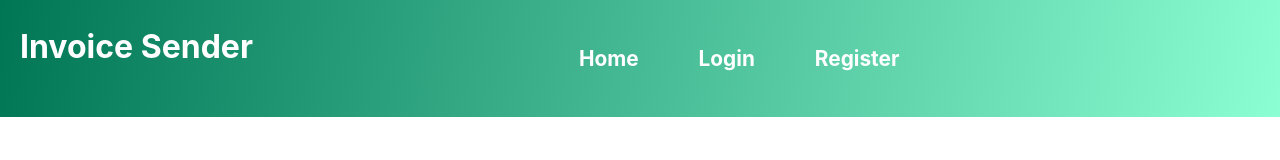
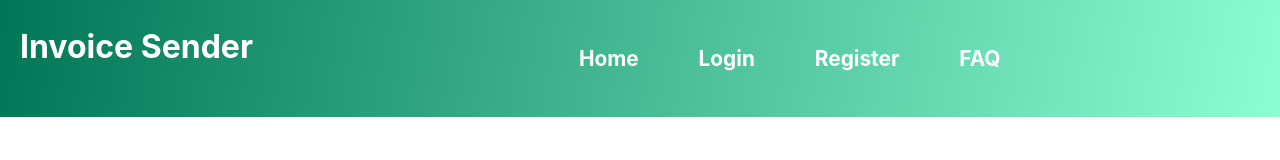
Before and after one commit to grantaspetraitis/Invoice-sender-app, a React (Create React App) app in the folder client/: page / in a window 1280 px wide. Shown: the top 160 px of the page. Built offline with nearby package versions, Linux system fonts and the light colour scheme.

Commit message:
added scroll to faq

```diff
--- a/client/package.json
+++ b/client/package.json
@@ -14,6 +14,7 @@
     "react-dom": "^18.2.0",
     "react-hot-toast": "^2.3.0",
     "react-router-dom": "^6.3.0",
+    "react-router-hash-link": "^2.4.3",
     "react-scripts": "5.0.1",
     "web-vitals": "^2.1.4"
   },
--- a/client/src/App.css
+++ b/client/src/App.css
@@ -1,3 +1,7 @@
+body {
+  scroll-behavior: smooth;
+}
+
 /* Navbar */
 
 .burger-menu li {
--- a/client/src/App.jsx
+++ b/client/src/App.jsx
@@ -1,5 +1,5 @@
 import './App.css';
-import { BrowserRouter as Router, Routes, Route } from 'react-router-dom';
+import { BrowserRouter as Router, Routes, Route, useLocation } from 'react-router-dom';
 import { Toaster } from 'react-hot-toast';
 import AppContextProvider from './Context';
 import Navbar from './components/Navbar';
@@ -11,8 +11,11 @@ import Verify from './pages/Verify';
 import Profile from './pages/Profile';
 import Footer from './components/Footer';
 import Details from './pages/Details';
+import FAQ from './components/FAQ';
+import { useEffect } from 'react';
 
 function App() {
+
   return (
     <AppContextProvider>
       <Toaster
@@ -21,8 +24,7 @@ function App() {
         toastOptions={{
           duration: 9000
         }}
-        />
-      <Router>
+      />
         <Navbar />
         <Routes>
           <Route path='/' element={<Home />} />
@@ -32,9 +34,9 @@ function App() {
           <Route path='/verify/:token' element={<Verify />} />
           <Route path='/profile' element={<Profile />} />
           <Route path='/details' element={<Details />} />
+          <Route path='#faq' element={<FAQ />} />
         </Routes>
         <Footer />
-      </Router>
     </AppContextProvider>
   );
 }
--- a/client/src/components/FAQ.jsx
+++ b/client/src/components/FAQ.jsx
@@ -1,4 +1,4 @@
-import { Link, useNavigate } from 'react-router-dom';
+import { Link } from 'react-router-dom';
 
 const FAQ = () => {
 
--- a/client/src/components/Navbar.jsx
+++ b/client/src/components/Navbar.jsx
@@ -24,10 +24,10 @@ const Navbar = () => {
     return (
         <nav className="navbar-container">
             <h1 style={{ color: "white", paddingLeft: 20, fontSize: "2em" }}>Invoice Sender</h1>
-            <div className={burger ? "hidden" : "burger-style" }>
+            <div className={burger ? "hidden" : "burger-style"}>
                 <MenuIcon className="burger" onClick={onClick} />
             </div>
-            <div className={burger ? "close-icon" : "hidden" }>
+            <div className={burger ? "close-icon" : "hidden"}>
                 <CloseIcon onClick={onClick} />
             </div>
             {
@@ -48,7 +48,6 @@ const Navbar = () => {
                                 <li>
                                     <span style={{ cursor: "pointer" }} onClick={logout}>Log out</span>
                                 </li>
-
                             </ul>
 
                             :
@@ -97,10 +96,14 @@ const Navbar = () => {
                         <li>
                             <Link to="/register">Register</Link>
                         </li>
+                        <li>
+                            <Link to={{
+                                pathname: '/',
+                                hash: '#faq'
+                            }}>FAQ</Link>
+                        </li>
                     </>
                 )}
-
-
             </ul>
         </nav>
     );
--- a/client/src/index.jsx
+++ b/client/src/index.jsx
@@ -2,8 +2,11 @@ import React from 'react';
 import ReactDOM from 'react-dom/client';
 import './index.css';
 import App from './App';
+import { BrowserRouter as Router } from 'react-router-dom';
 
 const root = ReactDOM.createRoot(document.getElementById('root'));
 root.render(
-  <App />
+  <Router>
+    <App />
+  </Router>
 );
--- a/client/src/pages/Home.jsx
+++ b/client/src/pages/Home.jsx
@@ -1,11 +1,27 @@
-import { useContext } from "react";
+import { useContext, useEffect, useRef } from "react";
+import { useLocation } from "react-router-dom";
 import FAQ from "../components/FAQ";
 import { AppContext } from "../Context";
 import Register from "./Register";
 
 const Home = () => {
 
+    const ref = useRef(null)
+    const { hash } = useLocation();
+
+    useEffect(() => {
+        if(hash === ''){
+            window.scrollTo(0, 0);
+        } else {
+            setTimeout(() => {
+                ref.current.scrollIntoView({ behavior: "smooth" });
+              }, 0);
+        }
+    }, [hash]);
+
     const { login } = useContext(AppContext);
+    console.log(hash)
+
     return (
         <div className="home-container">
             <div className="hero-rect">
@@ -16,8 +32,8 @@ const Home = () => {
                     !login && <Register />
                 }
             </div>
-            <div className="faq-container">
-                <FAQ />
+            <div ref={ref} className="faq-container">
+                <FAQ id="faq" />
             </div>
         </div>
     );
```
Also changed, not shown: 1 other file (tests, documents, lock files or other folders).
